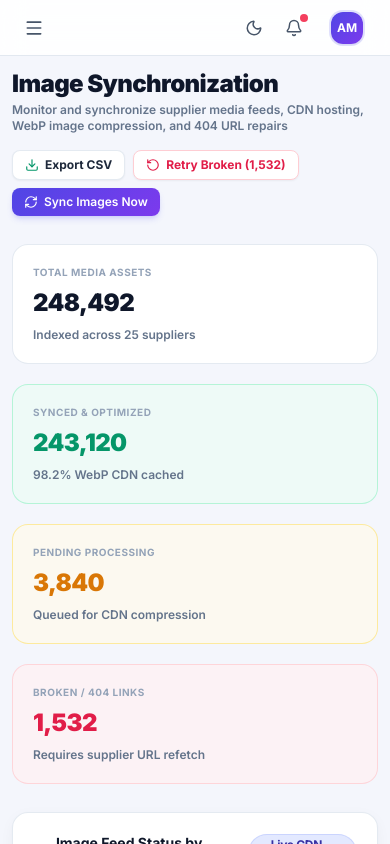
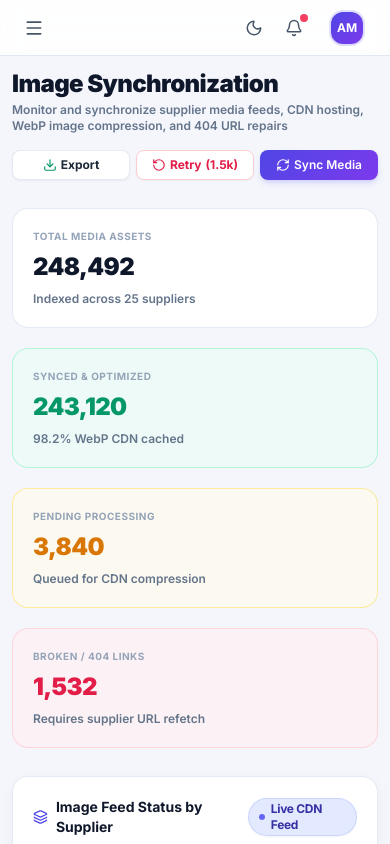
Before and after one commit to satyamgoswami783/SupplyBridge, a React (Vite) app: page /sync/images in a window 390 px wide. Built offline with nearby package versions, Linux system fonts and the light colour scheme.

Commit message:
Fix ImageSync and SyncJobs header buttons to single row layout on mobile

```diff
--- a/src/features/sync/ImageSync.tsx
+++ b/src/features/sync/ImageSync.tsx
@@ -156,28 +156,28 @@ export const ImageSync: React.FC = () => {
         title="Image Synchronization"
         subtitle="Monitor and synchronize supplier media feeds, CDN hosting, WebP image compression, and 404 URL repairs"
         actions={
-          <div className="flex items-center gap-2 flex-wrap">
+          <div className="grid grid-cols-3 gap-1.5 w-full sm:flex sm:w-auto sm:items-center sm:gap-2">
             <button
               onClick={handleExportCSV}
-              className="btn-secondary btn-sm flex items-center gap-1.5 font-bold cursor-pointer"
+              className="btn-secondary btn-sm flex items-center justify-center gap-1 sm:gap-1.5 font-bold cursor-pointer px-2 sm:px-3 text-xs"
               title="Download Image Audit CSV Report"
             >
-              <Download size={14} className="text-emerald-600" /> Export CSV
+              <Download size={14} className="text-emerald-600 dark:text-emerald-400" /> Export <span className="hidden sm:inline">CSV</span>
             </button>
             <button
               onClick={handleRetryBroken}
-              className="btn-secondary btn-sm text-rose-600 hover:bg-rose-50 border-rose-200 flex items-center gap-1.5 font-bold cursor-pointer"
+              className="btn-secondary btn-sm text-rose-600 dark:text-rose-400 hover:bg-rose-50 dark:hover:bg-rose-950/60 border-rose-200 dark:border-rose-900/60 flex items-center justify-center gap-1 sm:gap-1.5 font-bold cursor-pointer px-2 sm:px-3 text-xs whitespace-nowrap"
               title="Re-fetch all broken 404 image URLs"
             >
-              <RotateCcw size={14} /> Retry Broken (1,532)
+              <RotateCcw size={14} /> Retry <span className="hidden sm:inline">Broken (1,532)</span><span className="sm:hidden">(1.5k)</span>
             </button>
             <button
               onClick={handleSyncImages}
               disabled={syncing}
-              className="btn-primary btn-sm flex items-center gap-1.5 shadow-md shadow-indigo-500/20 cursor-pointer"
+              className="btn-primary btn-sm flex items-center justify-center gap-1 sm:gap-1.5 shadow-md shadow-indigo-500/20 cursor-pointer px-2 sm:px-3 text-xs whitespace-nowrap"
             >
               <RefreshCw size={14} className={syncing ? 'animate-spin' : ''} />
-              <span>{syncing ? 'Syncing Media...' : 'Sync Images Now'}</span>
+              <span>{syncing ? 'Syncing...' : <><span className="sm:hidden">Sync Media</span><span className="hidden sm:inline">Sync Images Now</span></>}</span>
             </button>
           </div>
         }
--- a/src/features/sync/SyncJobs.tsx
+++ b/src/features/sync/SyncJobs.tsx
@@ -183,32 +183,32 @@ export const SyncJobs: React.FC = () => {
         title="Synchronization Jobs"
         subtitle="Monitor, audit, and trigger background synchronization jobs across all suppliers and stores"
         actions={
-          <div className="flex items-center gap-2 flex-wrap">
+          <div className="flex items-center gap-1.5 sm:gap-2 flex-wrap sm:flex-nowrap w-full sm:w-auto">
             <button
               onClick={handleExportJobsCSV}
-              className="btn-secondary btn-sm flex items-center gap-1.5 font-bold cursor-pointer"
+              className="btn-secondary btn-sm flex items-center justify-center gap-1 sm:gap-1.5 font-bold cursor-pointer flex-1 sm:flex-initial px-2 sm:px-3 text-xs"
               title="Download Jobs Report CSV"
             >
-              <FileSpreadsheet size={14} className="text-emerald-600 dark:text-emerald-400" /> Export CSV
+              <FileSpreadsheet size={14} className="text-emerald-600 dark:text-emerald-400" /> Export <span className="hidden sm:inline">CSV</span>
             </button>
             {failedCount > 0 && (
               <button
                 onClick={handleRetryAllFailed}
-                className="btn-secondary btn-sm text-rose-600 hover:bg-rose-50 border-rose-200 flex items-center gap-1.5 font-bold cursor-pointer"
+                className="btn-secondary btn-sm text-rose-600 dark:text-rose-400 hover:bg-rose-50 dark:hover:bg-rose-950/60 border-rose-200 dark:border-rose-900/60 flex items-center justify-center gap-1 sm:gap-1.5 font-bold cursor-pointer flex-1 sm:flex-initial px-2 sm:px-3 text-xs"
                 title="Retry all failed jobs"
               >
-                <RotateCcw size={14} /> Retry Failed ({failedCount})
+                <RotateCcw size={14} /> Retry <span className="hidden sm:inline">Failed ({failedCount})</span><span className="sm:hidden">({failedCount})</span>
               </button>
             )}
             <button
               onClick={() => showNotification('Sync jobs queue refreshed.')}
-              className="btn-secondary btn-sm flex items-center gap-1.5 font-bold cursor-pointer"
+              className="btn-secondary btn-sm flex items-center justify-center gap-1 sm:gap-1.5 font-bold cursor-pointer flex-1 sm:flex-initial px-2 sm:px-3 text-xs"
             >
               <RefreshCw size={14} /> Refresh
             </button>
             {role !== 'operations_staff' && (
-              <button onClick={handleTriggerSync} className="btn-primary btn-sm flex items-center gap-1.5 shadow-md shadow-indigo-500/20 cursor-pointer">
-                <PlayCircle size={14} /> Trigger Sync
+              <button onClick={handleTriggerSync} className="btn-primary btn-sm flex items-center justify-center gap-1 sm:gap-1.5 shadow-md shadow-indigo-500/20 cursor-pointer flex-1 sm:flex-initial px-2 sm:px-3 text-xs whitespace-nowrap">
+                <PlayCircle size={14} /> Trigger <span className="hidden sm:inline">Sync</span>
               </button>
             )}
           </div>
```
Also changed, not shown: 2 other files (tests, documents, lock files or other folders).
